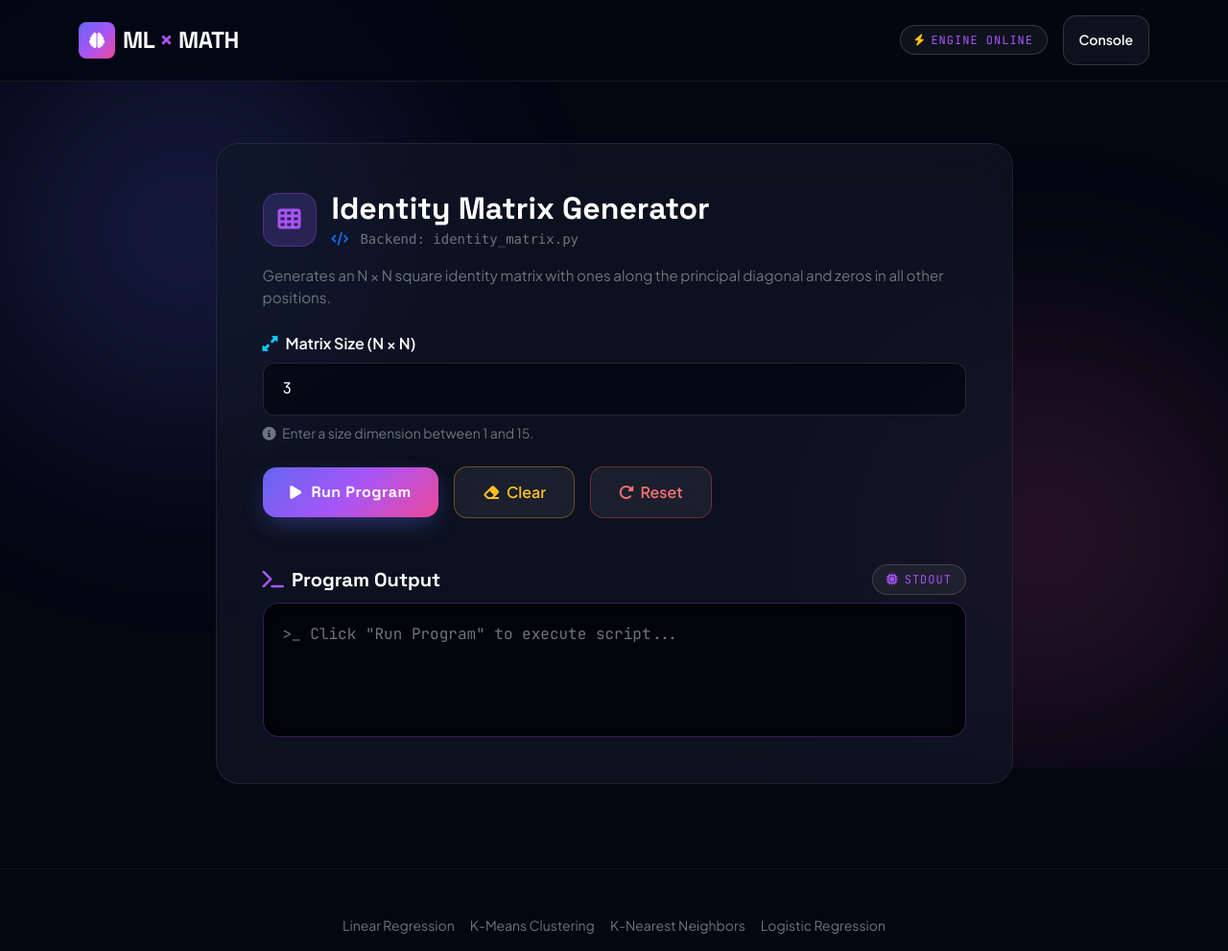
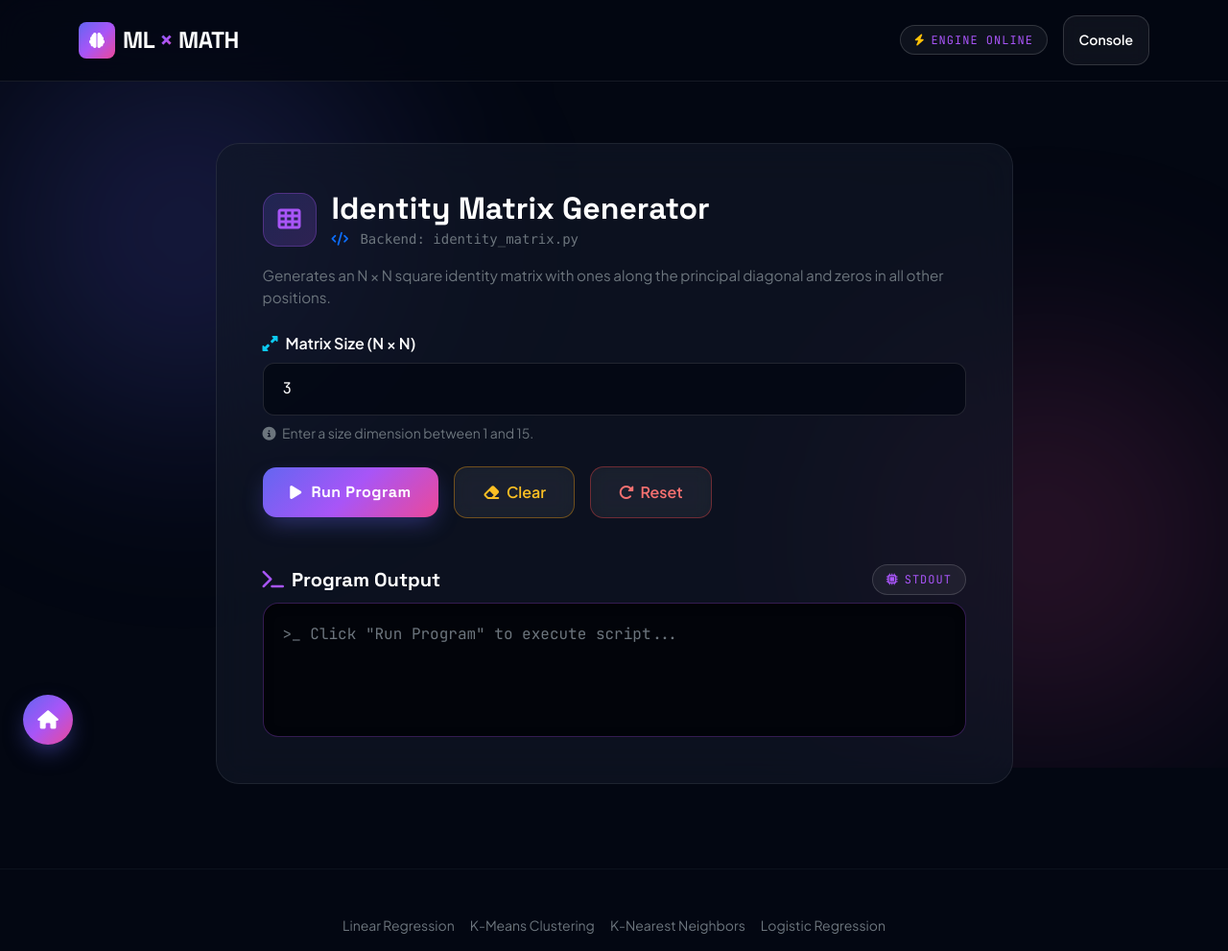
Before and after one commit to Anamolsnwr/ML_MATH_LAB, a Flask app: page /identity in a window 1280 px wide. Shown: the top 991 px of the page at 96% size. Run offline with Flask 3, Linux system fonts and the light colour scheme.

Commit message:
hiding icon on home page

```diff
--- a/templates/base.html
+++ b/templates/base.html
@@ -263,6 +263,12 @@
     </div>
   </footer>
 
+  {% if request.endpoint != 'home' %}
+  <a href="{{ url_for('home') }}" class="home-fab" title="Back to home" aria-label="Back to home">
+    <i class="fa-solid fa-house"></i>
+  </a>
+  {% endif %}
+
   <script src="https://cdn.jsdelivr.net/npm/bootstrap@5.3.0/dist/js/bootstrap.bundle.min.js"></script>
   <script src="{{ url_for('static', filename='js/script.js') }}"></script>
   {% block extra_scripts %}{% endblock %}
```
